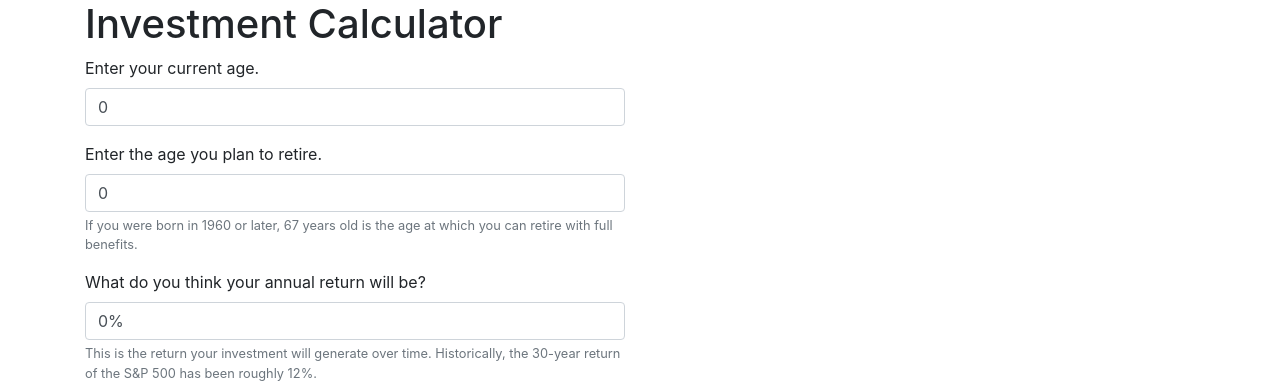
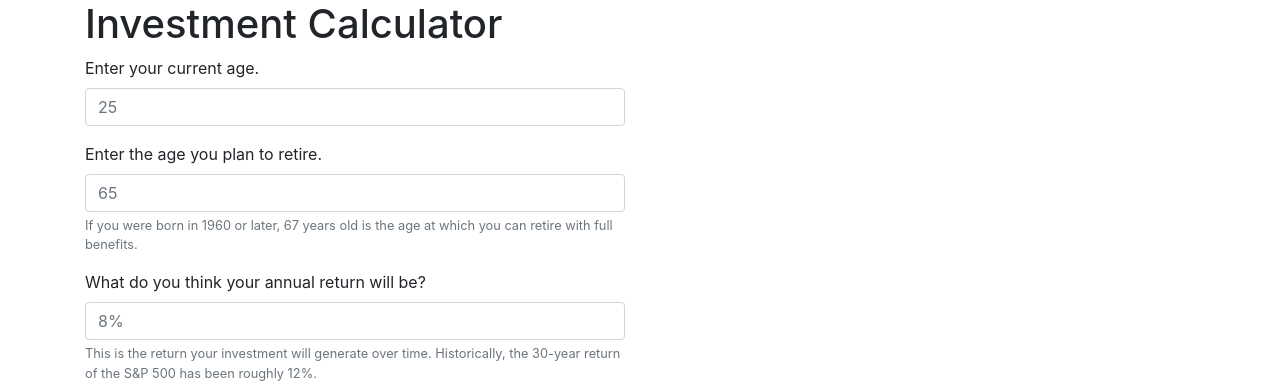
Before and after one commit to JPerere/investment-calculator, a React (Create React App) app: page / in a window 1280 px wide. Shown: the top 390 px of the page. Built offline with nearby package versions, Linux system fonts and the light colour scheme.

Commit message:
refactor

```diff
--- a/src/ProfileInfo.js
+++ b/src/ProfileInfo.js
@@ -2,16 +2,7 @@ import NumberFormat from "react-number-format";
 import { Form } from "react-bootstrap";
 import React, { useState } from "react";
 
-function ProfileInfo() {
-  const [startAge, setStartAge] = useState(0);
-  const startAgeChanged = (e) => setStartAge(e.target.value);
-
-  const [endAge, setEndAge] = useState(0);
-  const endAgeChanged = (e) => setEndAge(e.target.value);
-
-  const [percent, setPercent] = useState(0);
-  const percentChanged = (e) => setPercent(e.target.value);
-
+function ProfileInfo(props) {
   return (
     <>
       <h1>Investment Calculator</h1>
@@ -19,10 +10,11 @@ function ProfileInfo() {
         <Form.Group controlId="formBasicEmail">
           <Form.Label>Enter your current age.</Form.Label>
           <NumberFormat
+            placeholder="25"
             className="form-control"
-            value={startAge}
+            value={props.startAge}
             displayType={"input"}
-            onChange={startAgeChanged}
+            onChange={props.startAgeChanged}
             decimalScale="0"
             allowNegative={false}
           />
@@ -32,9 +24,10 @@ function ProfileInfo() {
           <Form.Label>Enter the age you plan to retire.</Form.Label>
           <NumberFormat
             className="form-control"
-            value={endAge}
+            placeholder="65"
+            value={props.endAge}
             displayType={"input"}
-            onChange={endAgeChanged}
+            onChange={props.endAgeChanged}
             decimalScale="0"
             allowNegative={false}
           />
@@ -46,11 +39,12 @@ function ProfileInfo() {
         <Form.Group controlId="formBasicPassword">
           <Form.Label>What do you think your annual return will be?</Form.Label>
           <NumberFormat
+            placeholder="8%"
             className="form-control"
-            value={percent}
+            value={props.percent}
             displayType={"input"}
             thousandSeparator={false}
-            onChange={percentChanged}
+            onChange={props.percentChanged}
             suffix="%"
             decimalScale="2"
           />
```
